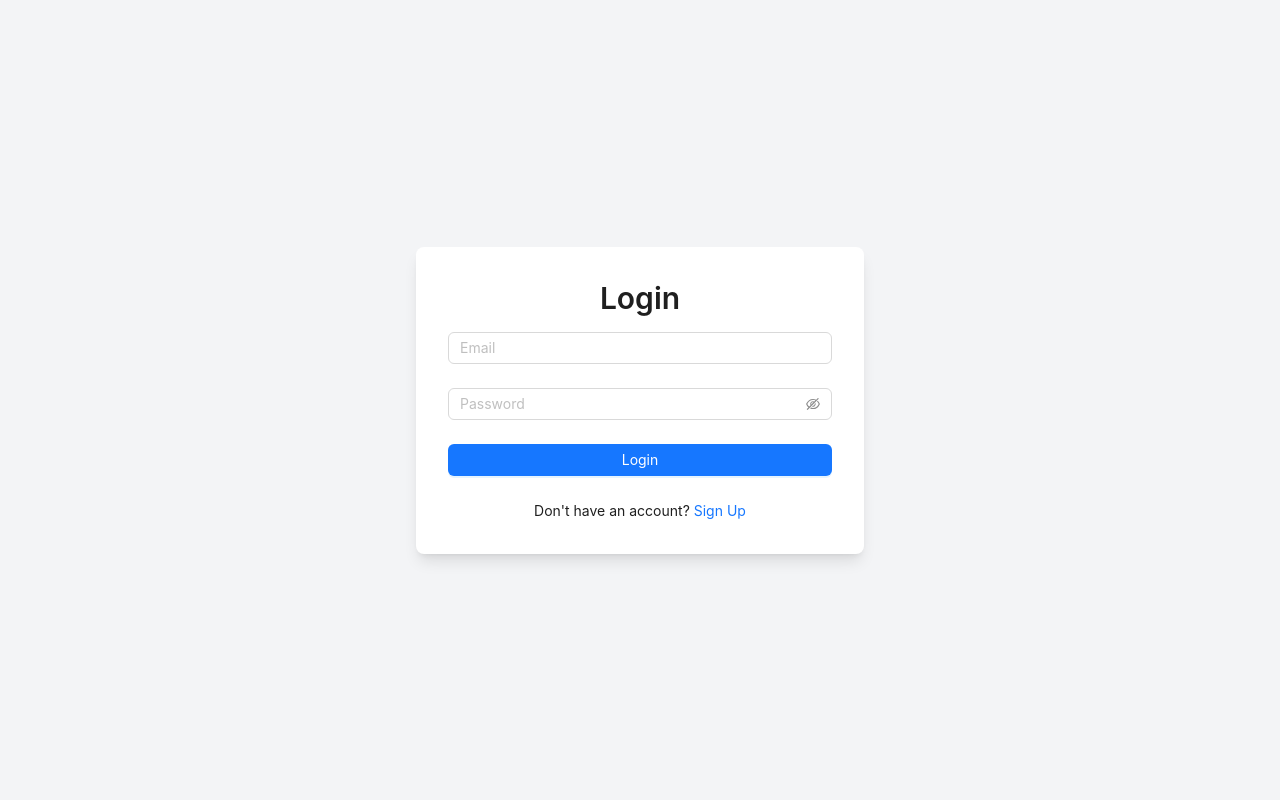
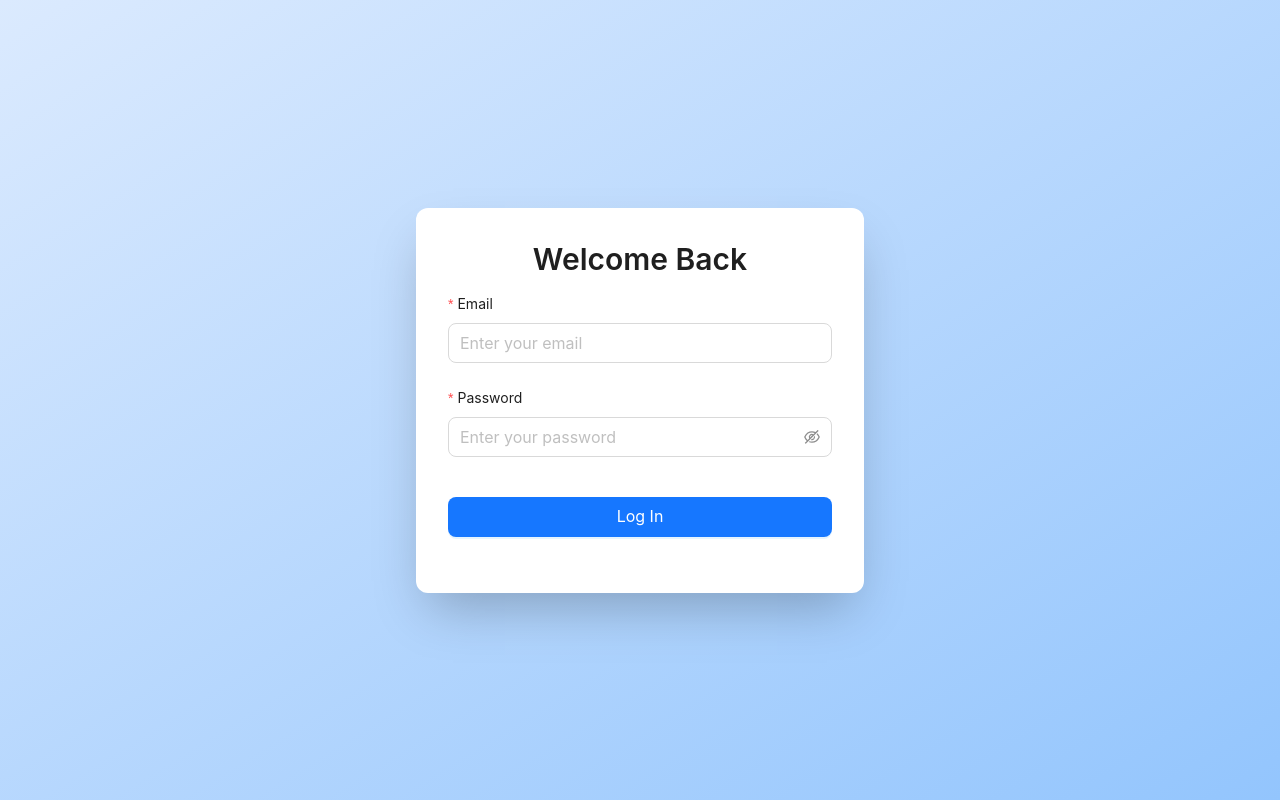
Before and after one commit to Leul120/father, a React (Create React App) app in the folder client/: page /login in a window 1280 px wide. Built offline with nearby package versions, Linux system fonts and the light colour scheme.

Commit message:
Update Login.js

```diff
--- a/client/src/Login.js
+++ b/client/src/Login.js
@@ -1,5 +1,4 @@
 import React, { useContext, useEffect, useState } from "react";
-import "tailwindcss/tailwind.css";
 import { Button, Input, Form, Typography, notification } from "antd";
 import { motion } from "framer-motion";
 import axios from "axios";
@@ -10,70 +9,140 @@ const { Title, Text } = Typography;
 
 const Login = () => {
   const [loading, setLoading] = useState(false);
-  const navigate=useNavigate()
-  const {token}=useContext(AppContext)
-  // useEffect(()=>{
-  //   if(token){
-  //     navigate("/")
-  //   }
-  // },[token])
-  const handleLogin =async (values) => {
+  const navigate = useNavigate();
+  const { setToken } = useContext(AppContext);
+
+  // Uncomment and adjust the useEffect for token-based redirection
+  useEffect(() => {
+    const existingToken = localStorage.getItem('token');
+    if (existingToken) {
+      navigate("/");
+    }
+  }, [navigate]);
+
+  const handleLogin = async (values) => {
     setLoading(true);
-    try{
-        const response=await axios.post(`api/login`,values)
-        console.log(response.data)
-        window.localStorage.setItem('token',response.data.token)
-        window.localStorage.setItem('user',JSON.stringify(response.data.user))
-    // Simulate a network request
-    setTimeout(() => {
-      setLoading(false);
+    try {
+      // Use environment variable for API base URL
+      const response = await axios.post(`${process.env.REACT_APP_API_BASE_URL}/login`, {
+        email: values.email,
+        password: values.password
+      });
+
+      // Destructure and validate response
+      const { token, user } = response.data;
+
+      if (!token) {
+        throw new Error('No token received');
+      }
+
+      // Secure storage with more robust method
+      localStorage.setItem('token', token);
+      localStorage.setItem('user', JSON.stringify(user));
+
+      // Update context with token
+      setToken(token);
+
+      // Success notification
       notification.success({
         message: "Login Successful",
-        description: "You have logged in successfully!",
+        description: "Welcome back!",
+        duration: 2
       });
-      // window.location.reload()
-      navigate('/')
-    }, 2000);
 
+      // Navigate to home page
+      navigate('/');
+    } catch (error) {
+      // Improved error handling
+      const errorMessage = error.response?.data?.message
+        || error.message
+        || 'Login failed. Please try again.';
 
-}catch(error){
-  setLoading(false)
-    console.log(error)
-}
+      notification.error({
+        message: "Login Error",
+        description: errorMessage,
+        duration: 3
+      });
+
+      setLoading(false);
+    } finally {
+      setLoading(false);
+    }
   };
 
   return (
-    <div className="min-h-screen flex items-center justify-center bg-gray-100">
+    <div className="min-h-screen flex items-center justify-center bg-gradient-to-br from-blue-100 to-blue-300">
       <motion.div
-        className="bg-white p-8 rounded-lg shadow-lg max-w-md w-full"
+        className="bg-white p-8 rounded-xl shadow-2xl max-w-md w-full"
         initial={{ opacity: 0, y: -30 }}
         animate={{ opacity: 1, y: 0 }}
-        transition={{ duration: 0.6 }}
+        transition={{
+          type: "spring",
+          stiffness: 120,
+          damping: 10
+        }}
       >
-        <Title level={2} className="text-center mb-6">
-          Login
+        <Title
+          level={2}
+          className="text-center mb-6 text-gray-800"
+        >
+          Welcome Back
         </Title>
-        <Form onFinish={handleLogin}>
+        <Form
+          layout="vertical"
+          onFinish={handleLogin}
+        >
           <Form.Item
             name="email"
-            rules={[{ required: true, message: "Please enter your email!" }]}
+            label="Email"
+            rules={[
+              {
+                required: true,
+                message: "Please enter your email!"
+              },
+              {
+                type: 'email',
+                message: 'Please enter a valid email!'
+              }
+            ]}
           >
-            <Input placeholder="Email" />
+            <Input
+              placeholder="Enter your email"
+              size="large"
+            />
           </Form.Item>
           <Form.Item
             name="password"
-            rules={[{ required: true, message: "Please enter your password!" }]}
+            label="Password"
+            rules={[
+              {
+                required: true,
+                message: "Please enter your password!"
+              },
+              {
+                min: 6,
+                message: 'Password must be at least 6 characters'
+              }
+            ]}
           >
-            <Input.Password placeholder="Password" />
+            <Input.Password
+              placeholder="Enter your password"
+              size="large"
+            />
           </Form.Item>
           <Form.Item>
-            <Button type="primary" htmlType="submit" loading={loading} className="w-full">
-              Login
+            <Button
+              type="primary"
+              htmlType="submit"
+              loading={loading}
+              className="w-full mt-4"
+              size="large"
+            >
+              Log In
             </Button>
           </Form.Item>
-          <Text className="block text-center mt-4">
-            Don't have an account? <a href="/signup" className="text-blue-500">Sign Up</a>
-          </Text>
+
+
         </Form>
       </motion.div>
     </div>
```
